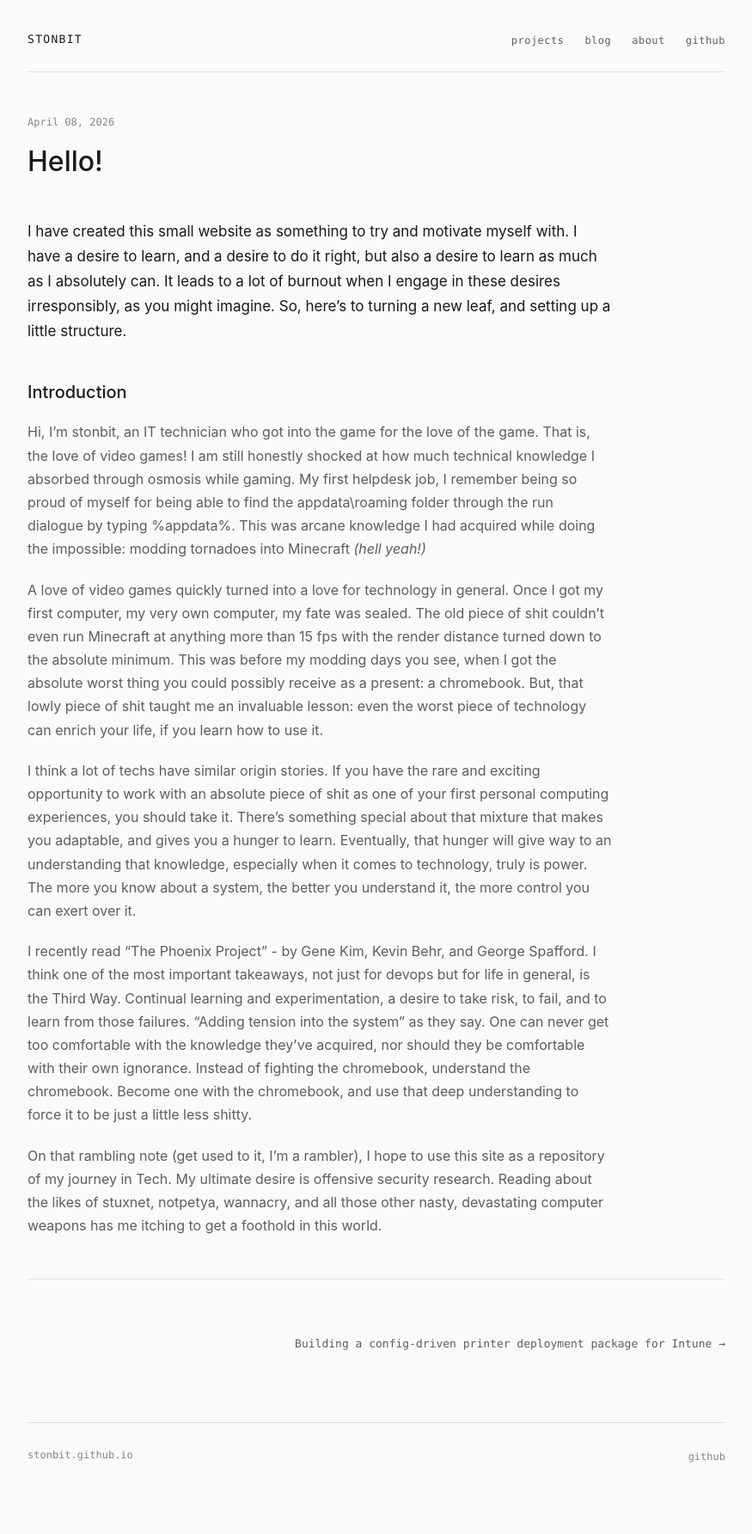
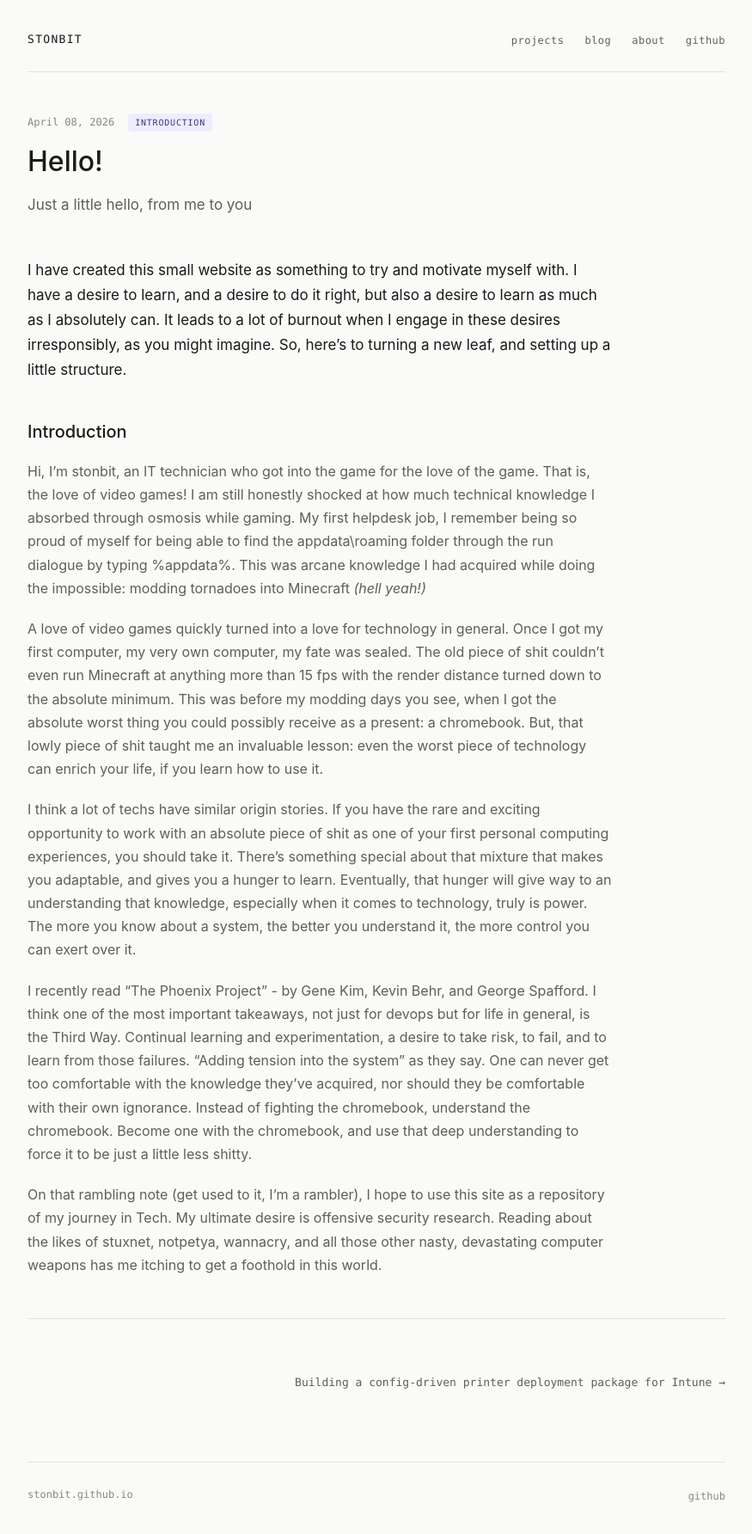
Before and after one commit to Stonbit/stonbit.github.io, a Jekyll site: the page built from _posts/2026-04-08-hello!.md.md, in a window 1280 px wide. Shown: the whole page at 86% size, without its empty margins (202-1077 px from the left). Built offline with Jekyll 4.4.1, drawn with Linux system fonts in a browser that asks for light colours; before the commit the page ends 1738 px from its top, so only the background shows below that.

Commit message:
updating about

```diff
--- a/_posts/2026-04-08-hello!.md.md
+++ b/_posts/2026-04-08-hello!.md.md
@@ -2,8 +2,9 @@
 layout: post
 title: Hello!
 date: 2026-04-08
-categories: []
-description:
+categories:
+  - Introduction
+description: Just a little hello, from me to you
 ---
 I have created this small website as something to try and motivate myself with. I have a desire to learn, and a desire to do it right, but also a desire to learn as much as I absolutely can. It leads to a lot of burnout when I engage in these desires irresponsibly, as you might imagine. So, here's to turning a new leaf, and setting up a little structure.
 ## Introduction
```
